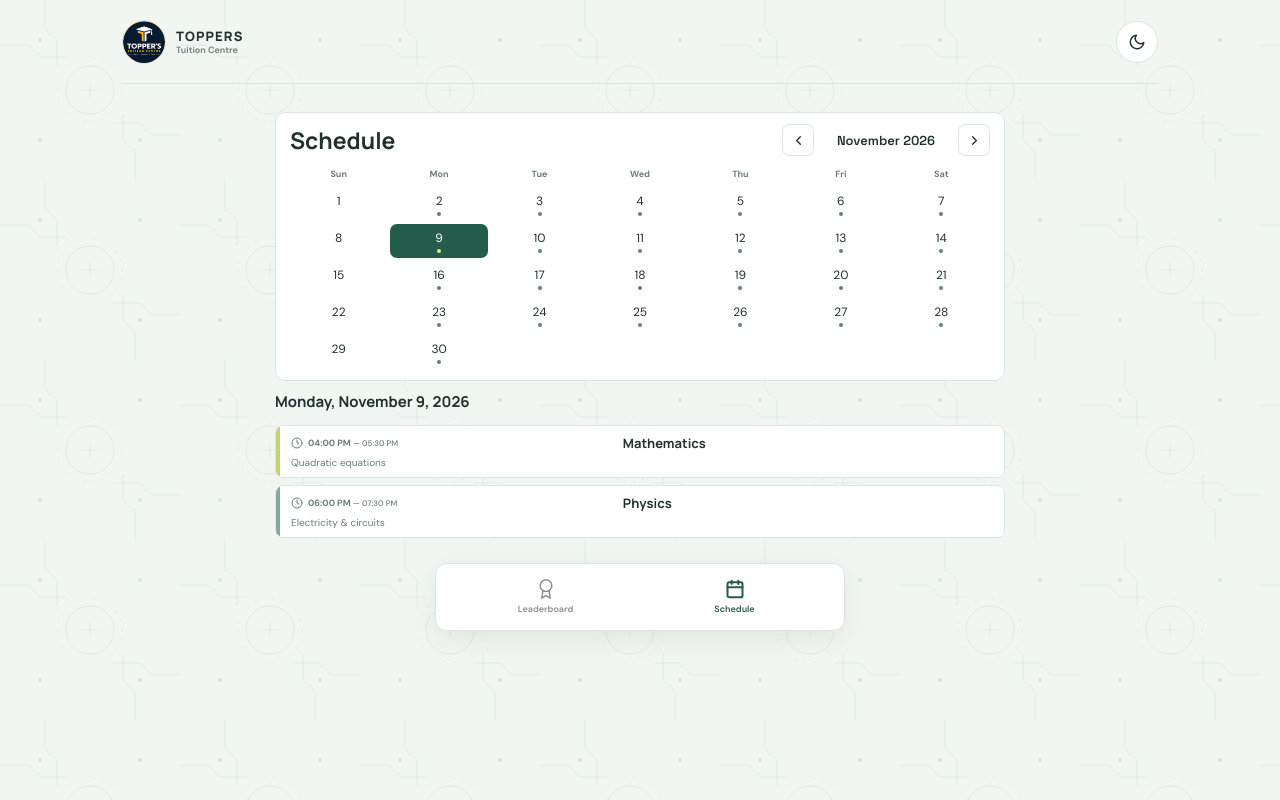
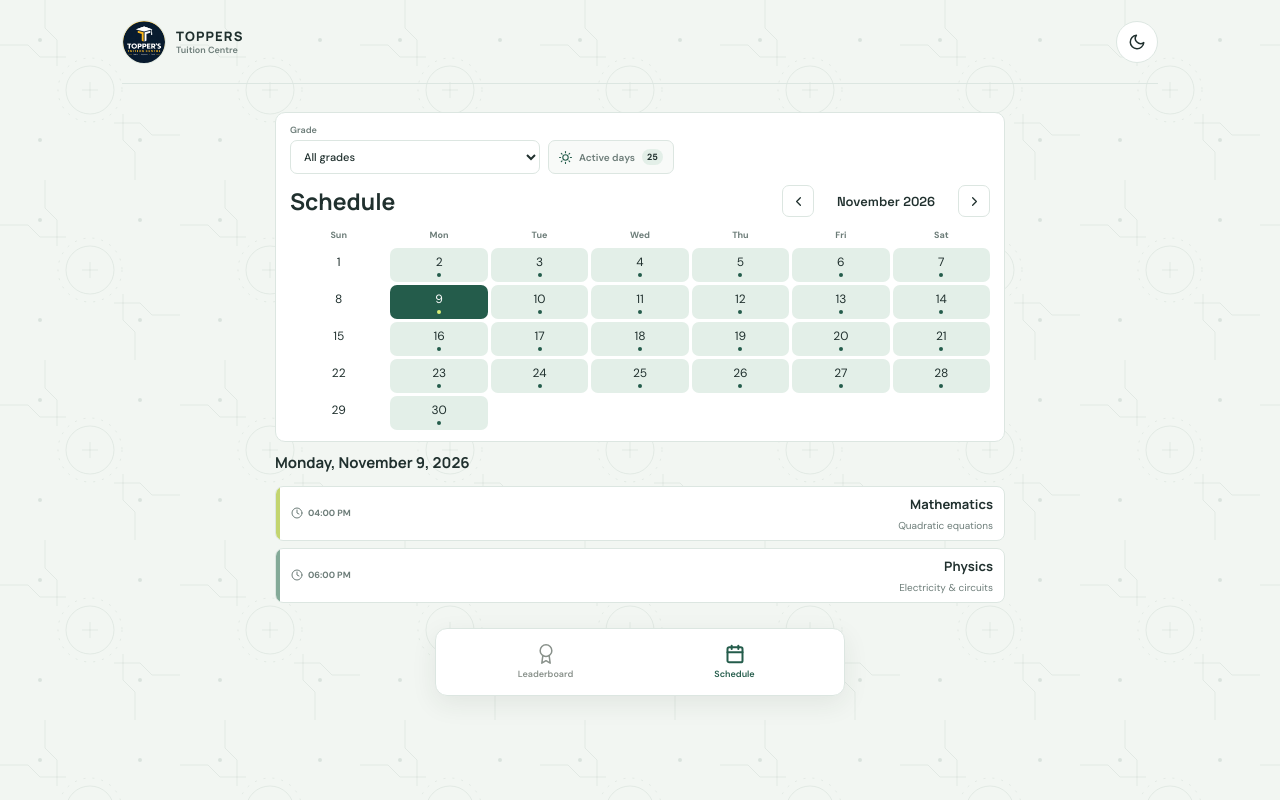
Before and after one commit to dhanjitN/Toppers-Tuition-Centre, a React (Vite) app: page / in a window 1280 px wide. Both pictures are taken after a click on the button "Schedule". Built offline with nearby package versions, Linux system fonts and the light colour scheme.

Commit message:
update: schedule page with mordern layout

```diff
--- a/src/pages/SchedulePage.jsx
+++ b/src/pages/SchedulePage.jsx
@@ -1,33 +1,43 @@
 import { useState } from 'react'
-import { FiChevronLeft, FiChevronRight, FiClock } from 'react-icons/fi'
+import { FiChevronLeft, FiChevronRight, FiClock, FiSun } from 'react-icons/fi'
 
 const classesByWeekday = {
   0: [],
   1: [
-    { time: '04:00 PM', end: '05:30 PM', subject: 'Mathematics', topic: 'Quadratic equations', tone: 'math' },
-    { time: '06:00 PM', end: '07:30 PM', subject: 'Physics', topic: 'Electricity & circuits', tone: 'physics' },
+    { grade: 10, time: '04:00 PM', subject: 'Mathematics', topic: 'Quadratic equations', tone: 'math' },
+    { grade: 10, time: '06:00 PM', subject: 'Physics', topic: 'Electricity & circuits', tone: 'physics' },
   ],
   2: [
-    { time: '04:30 PM', end: '06:00 PM', subject: 'Chemistry', topic: 'Chemical reactions', tone: 'chemistry' },
+    { grade: 9, time: '04:30 PM', subject: 'Chemistry', topic: 'Chemical reactions', tone: 'chemistry' },
   ],
   3: [
-    { time: '05:00 PM', end: '06:30 PM', subject: 'Physics', topic: 'Motion and force', tone: 'physics' },
+    { grade: 11, time: '05:00 PM', subject: 'Physics', topic: 'Motion and force', tone: 'physics' },
   ],
   4: [
-    { time: '04:00 PM', end: '05:30 PM', subject: 'Mathematics', topic: 'Coordinate geometry', tone: 'math' },
-    { time: '06:00 PM', end: '07:30 PM', subject: 'Biology', topic: 'Cell structure', tone: 'biology' },
+    { grade: 10, time: '04:00 PM', subject: 'Mathematics', topic: 'Coordinate geometry', tone: 'math' },
+    { grade: 12, time: '06:00 PM', subject: 'Biology', topic: 'Cell structure', tone: 'biology' },
   ],
   5: [
-    { time: '04:30 PM', end: '06:00 PM', subject: 'Biology', topic: 'Human physiology', tone: 'biology' },
+    { grade: 12, time: '04:30 PM', subject: 'Biology', topic: 'Human physiology', tone: 'biology' },
   ],
   6: [
-    { time: '10:00 AM', end: '11:30 AM', subject: 'Revision workshop', topic: 'Weekly problem solving', tone: 'workshop' },
+    { grade: 10, time: '10:00 AM', subject: 'Revision workshop', topic: 'Weekly problem solving', tone: 'workshop' },
   ],
 }
 
 const weekDays = ['Sun', 'Mon', 'Tue', 'Wed', 'Thu', 'Fri', 'Sat']
+const allSessions = Object.values(classesByWeekday).flat()
+const gradeOptions = [...new Set(allSessions.map(({ grade }) => grade))].sort((a, b) => a - b)
+
+function getSessions(date, selectedGrade) {
+  return (classesByWeekday[date.getDay()] ?? []).filter((session) => (
+    selectedGrade === 'all' || session.grade === Number(selectedGrade)
+  ))
+}
 
 export default function SchedulePage() {
+  const [selectedGrade, setSelectedGrade] = useState('all')
+  const [showActiveDays, setShowActiveDays] = useState(false)
   const [selectedDate, setSelectedDate] = useState(() => new Date())
   const [visibleMonth, setVisibleMonth] = useState(() => {
     const today = new Date()
@@ -39,10 +49,11 @@ export default function SchedulePage() {
   const selectedLabel = selectedDate.toLocaleDateString('en-US', {
     weekday: 'long', month: 'long', day: 'numeric', year: 'numeric',
   })
-  const classList = classesByWeekday[selectedDate.getDay()]
+  const classList = getSessions(selectedDate, selectedGrade)
   const daysInMonth = new Date(year, month + 1, 0).getDate()
   const startingWeekday = new Date(year, month, 1).getDay()
   const calendarDays = Array.from({ length: daysInMonth }, (_, index) => new Date(year, month, index + 1))
+  const activeDayCount = calendarDays.filter((date) => getSessions(date, selectedGrade).length > 0).length
 
   function changeMonth(offset) {
     const nextMonth = new Date(year, month + offset, 1)
@@ -53,6 +64,25 @@ export default function SchedulePage() {
   return (
     <>
       <section className="month-calendar" aria-label="Schedule calendar">
+        <div className="schedule-filters">
+          <label className="schedule-filter">
+            <span>Grade</span>
+            <select aria-label="Filter by grade" value={selectedGrade} onChange={(event) => setSelectedGrade(event.target.value)}>
+              <option value="all">All grades</option>
+              {gradeOptions.map((grade) => <option value={grade} key={grade}>Grade {grade}</option>)}
+            </select>
+          </label>
+          <button
+            className={`active-days-toggle${showActiveDays ? ' is-selected' : ''}`}
+            type="button"
+            aria-pressed={showActiveDays}
+            onClick={() => setShowActiveDays((active) => !active)}
+          >
+            <FiSun aria-hidden="true" />
+            <span>Active days</span>
+            <strong>{activeDayCount}</strong>
+          </button>
+        </div>
         <div className="calendar-heading">
           <h1>Schedule</h1>
           <div className="month-controls">
@@ -61,17 +91,17 @@ export default function SchedulePage() {
             <button type="button" aria-label="Next month" onClick={() => changeMonth(1)}><FiChevronRight aria-hidden="true" /></button>
           </div>
         </div>
-        <div className="calendar-grid" role="group" aria-label={monthName}>
+        <div className={`calendar-grid${showActiveDays ? ' active-days-view' : ''}`} role="group" aria-label={monthName}>
           {weekDays.map((day) => <span className="calendar-weekday" key={day}>{day}</span>)}
           {Array.from({ length: startingWeekday }, (_, index) => (
             <span className="calendar-empty" key={`empty-${index}`} aria-hidden="true" />
           ))}
           {calendarDays.map((date) => {
             const isSelected = date.toDateString() === selectedDate.toDateString()
-            const hasClasses = classesByWeekday[date.getDay()].length > 0
+            const hasClasses = getSessions(date, selectedGrade).length > 0
             return (
               <button
-                className={`calendar-date${isSelected ? ' date-selected' : ''}`}
+                className={`calendar-date${isSelected ? ' date-selected' : ''}${hasClasses ? ' date-has-classes' : ''}`}
                 key={date.toISOString()}
                 type="button"
                 aria-label={date.toLocaleDateString('en-US', { weekday: 'long', month: 'long', day: 'numeric' })}
@@ -96,10 +126,12 @@ export default function SchedulePage() {
                 <div className={`class-accent ${session.tone}`} />
                 <div className="class-card-body">
                   <div className="class-session-heading">
-                    <div className="class-time"><FiClock aria-hidden="true" /><span>{session.time} <small>— {session.end}</small></span></div>
-                    <h3>{session.subject}</h3>
+                    <div className="class-time"><FiClock aria-hidden="true" /><span>{session.time}</span></div>
+                    <div className="class-details">
+                      <h3>{session.subject}</h3>
+                      <p className="class-topic">{session.topic}</p>
+                    </div>
                   </div>
-                  <p className="class-topic">{session.topic}</p>
                 </div>
               </article>
             ))}
--- a/src/styles.css
+++ b/src/styles.css
@@ -17,6 +17,7 @@
   --surface: #ffffff;
   --surface-soft: #f8faf8;
   --control: #ffffff;
+  --active-day: #e3efe8;
   color-scheme: light;
 }
 
@@ -31,6 +32,7 @@
   --surface: #1d3028;
   --surface-soft: #21362d;
   --control: #243a30;
+  --active-day: #2a4337;
 }
 
 * { box-sizing: border-box; }
@@ -143,7 +145,6 @@ h1 { margin-bottom: 8px; font-size: 32px; line-height: 1.15; letter-spacing: 0;
 .class-card-body { min-width: 0; padding: 14px 14px 12px; }
 .class-time { display: flex; align-items: center; gap: 6px; margin-bottom: 9px; color: #687a6d; font-size: 10px; font-weight: 700; }
 .class-time svg { font-size: 13px; }
-.class-time small { color: #929a93; font-size: 9px; font-weight: 500; }
 .class-card h3 { margin: 0 0 3px; font-size: 15px; }
 .class-topic { margin: 0; color: #7c867e; font-size: 11px; }
 .class-footer { display: flex; flex-wrap: wrap; justify-content: space-between; gap: 6px 12px; margin-top: 13px; padding-top: 10px; border-top: 1px solid #eff1eb; color: #778078; font-size: 9px; }
@@ -242,7 +243,6 @@ h1 { margin-bottom: 8px; font-size: 32px; line-height: 1.15; letter-spacing: 0;
 .class-session-heading { display: grid; grid-template-columns: minmax(0, 1fr) minmax(0, 1.15fr); align-items: center; gap: 10px; }
 .class-time { min-width: 0; gap: 5px; margin: 0; color: var(--muted); font-size: 9px; white-space: nowrap; }
 .class-time svg { flex: 0 0 auto; font-size: 12px; }
-.class-time small { color: var(--muted); font-size: 8px; }
 .class-card h3 { overflow: hidden; margin: 0; font-size: 13px; text-overflow: ellipsis; white-space: nowrap; }
 .class-topic { margin: 4px 0 0; color: var(--muted); font-size: 10px; }
 
@@ -263,3 +263,23 @@ h1 { margin-bottom: 8px; font-size: 32px; line-height: 1.15; letter-spacing: 0;
   .all-grades.rank-1 .leader-person strong { font-size: 13px; }
   .all-grades.rank-1 .leader-points { font-size: 14px; }
 }
+
+.schedule-filters { display: grid; grid-template-columns: minmax(0, 1fr) auto; align-items: end; gap: 8px; margin-bottom: 11px; }
+.schedule-filter { min-width: 0; display: grid; gap: 4px; color: var(--muted); font-size: 9px; font-weight: 600; }
+.schedule-filter select { width: 100%; min-width: 0; height: 34px; padding: 0 24px 0 9px; border: 1px solid var(--line); border-radius: 7px; background: var(--control); color: var(--ink); font: 500 11px 'DM Sans', sans-serif; }
+.active-days-toggle { min-height: 34px; justify-self: start; display: inline-flex; align-items: center; gap: 7px; padding: 6px 10px; border: 1px solid var(--line); border-radius: 7px; background: var(--surface-soft); color: var(--muted); font-size: 10px; font-weight: 600; cursor: pointer; transition: background-color 200ms ease, border-color 200ms ease, color 200ms ease; }
+.active-days-toggle svg { color: var(--green); font-size: 13px; }
+.active-days-toggle strong { min-width: 20px; padding: 2px 5px; border-radius: 10px; background: var(--active-day); color: var(--ink); font-size: 9px; text-align: center; }
+.active-days-toggle.is-selected { border-color: var(--green); color: var(--ink); }
+.calendar-date.date-has-classes:not(.date-selected) { background: var(--active-day); }
+.calendar-date.date-has-classes:not(.date-selected) i { background: var(--green); }
+.calendar-grid.active-days-view .calendar-date:not(.date-has-classes):not(.date-selected) { opacity: .35; }
+.class-session-heading { display: grid; grid-template-columns: minmax(0, 1fr) minmax(0, 1fr); align-items: center; gap: 12px; }
+.class-session-heading .class-time { margin: 0; }
+.class-details { min-width: 0; display: grid; gap: 2px; text-align: right; }
+.class-details h3 { margin: 0; }
+.class-details .class-topic { text-align: right; }
+
+@media (min-width: 700px) {
+  .schedule-filters { grid-template-columns: minmax(180px, 250px) auto; }
+}
```
